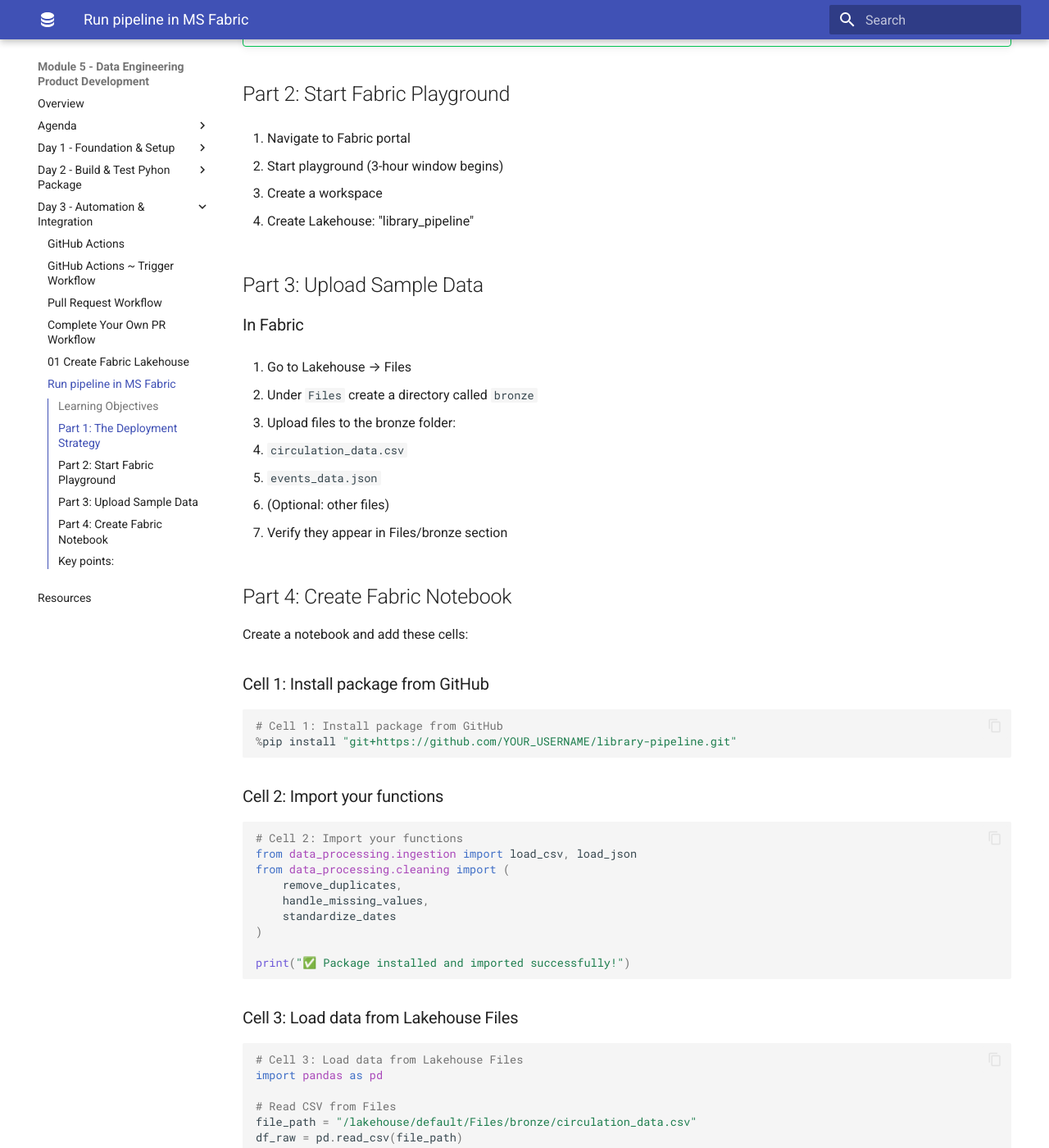
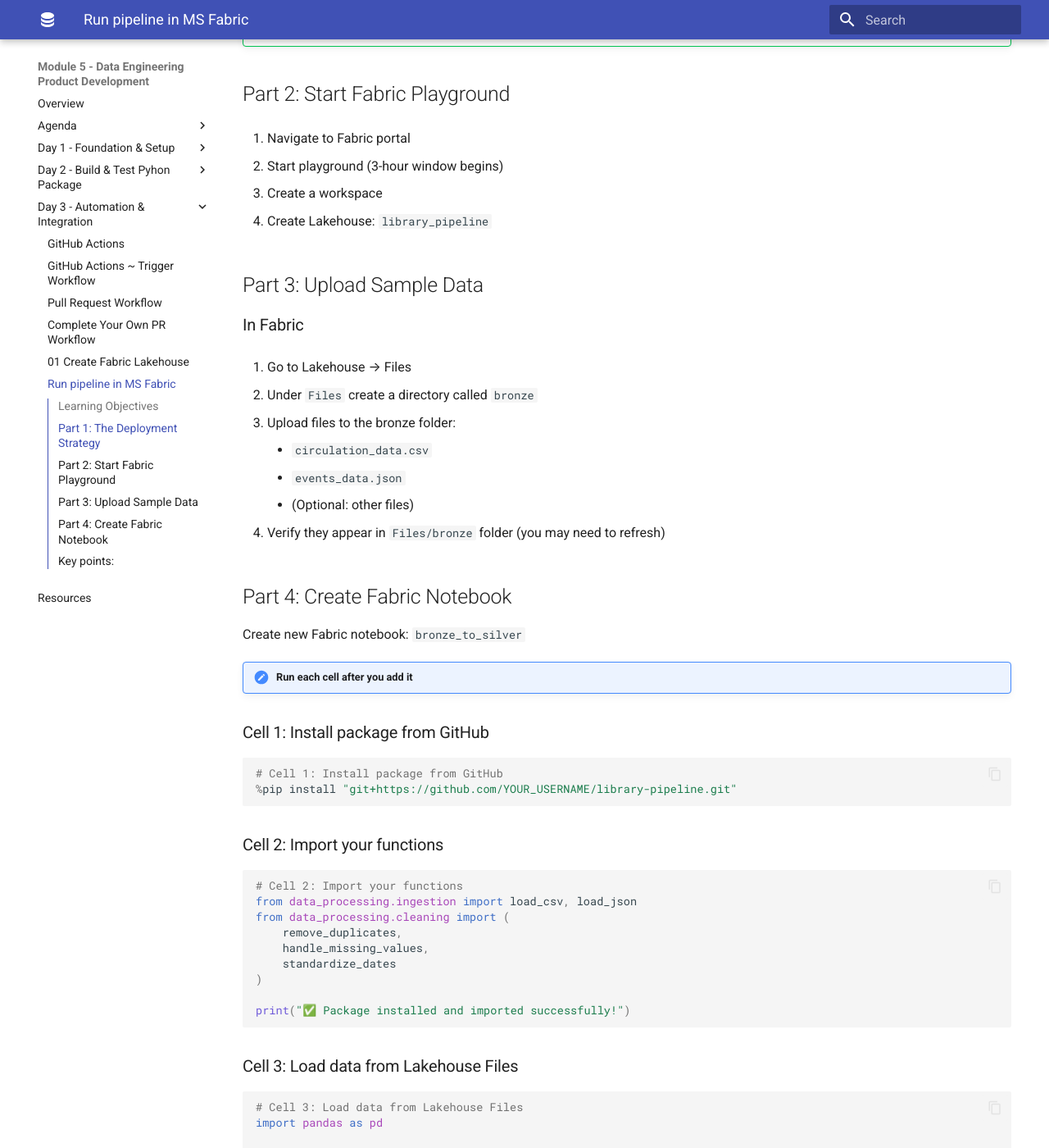
Before and after one commit to qaalabs/DE5M5, an MkDocs documentation site: the page built from docs/day3/fabric-integration.md, in a window 1280 px wide and 1400 px high, scrolled down 668 px. Shown: the whole window at 82% size. Built offline with MkDocs 1.6.1 and Material for MkDocs 9.7.7, drawn with Linux system fonts in a browser that asks for light colours; some of the changed text lies outside the part shown.

```diff
--- a/docs/day3/fabric-integration.md
+++ b/docs/day3/fabric-integration.md
@@ -31,7 +31,7 @@ Fabric (Cloud Execution):
 
 3. Create a workspace
 
-4. Create Lakehouse: "library_pipeline"
+4. Create Lakehouse: `library_pipeline`
 
 ## Part 3: Upload Sample Data
 
@@ -43,16 +43,18 @@ Fabric (Cloud Execution):
 
 3. Upload files to the bronze folder:
 
-- `circulation_data.csv`
-- `events_data.json`
-- (Optional: other files)
+    - `circulation_data.csv`
+    - `events_data.json`
+    - (Optional: other files)
 
-4. Verify they appear in Files/bronze section
+4. Verify they appear in `Files/bronze` folder (you may need to refresh)
+
 
 ## Part 4: Create Fabric Notebook
 
-Create a notebook and add these cells:
+Create new Fabric notebook: `bronze_to_silver`
 
+!!! note "Run each cell after you add it"
 
 ### Cell 1: Install package from GitHub
 
@@ -150,7 +152,7 @@ print("✅ Silver layer ready for analysis!")
 ---
 
 ## Key points:
-- ✅ Your local code works in Fabric (same package!)
-- ✅ Lakehouse Files as data source
-- ✅ Delta tables for structured storage
-- ✅ Can query with SQL immediately
+- Your local code works in Fabric (same package!)
+- Lakehouse Files as data source
+- Delta tables for structured storage
+- Can query with SQL immediately
```
Also changed, not shown: other parts of docs/day3/fabric-integration.md (+1 -1 lines), docs/day3/fabric-gold-layer.md (added, +45 -0 lines).
